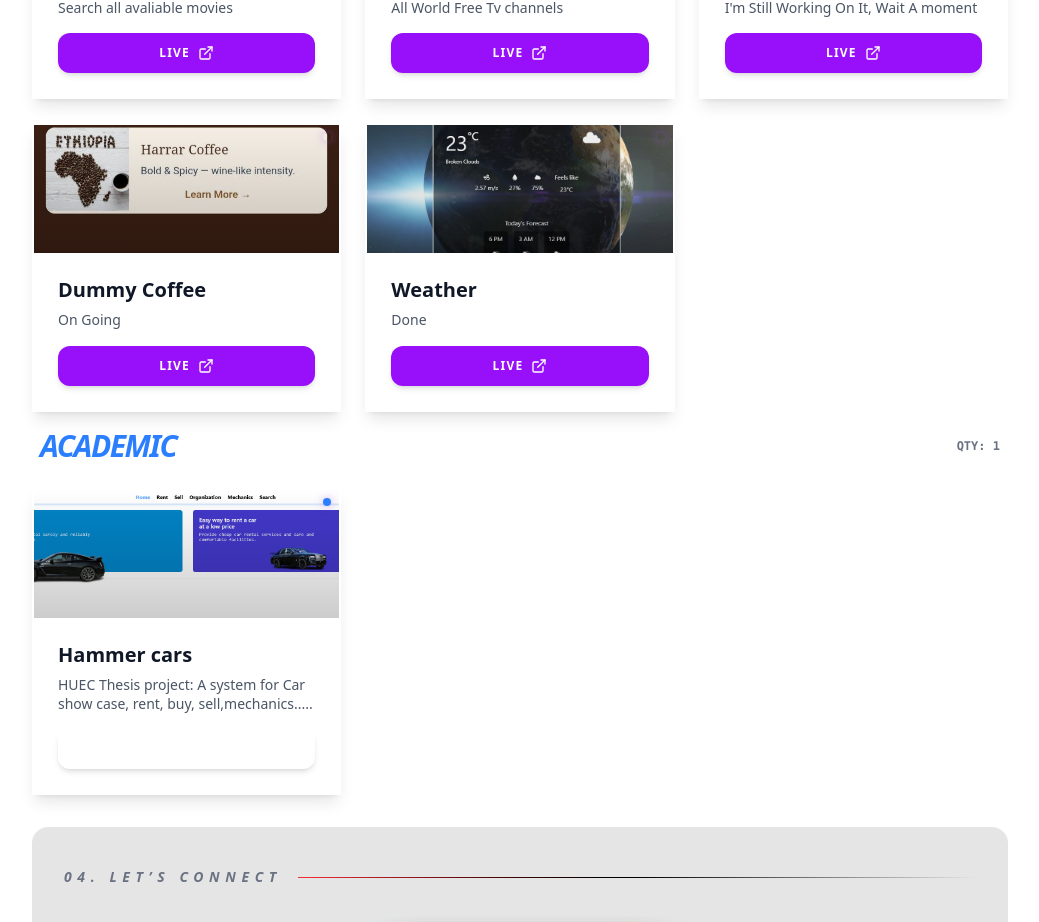
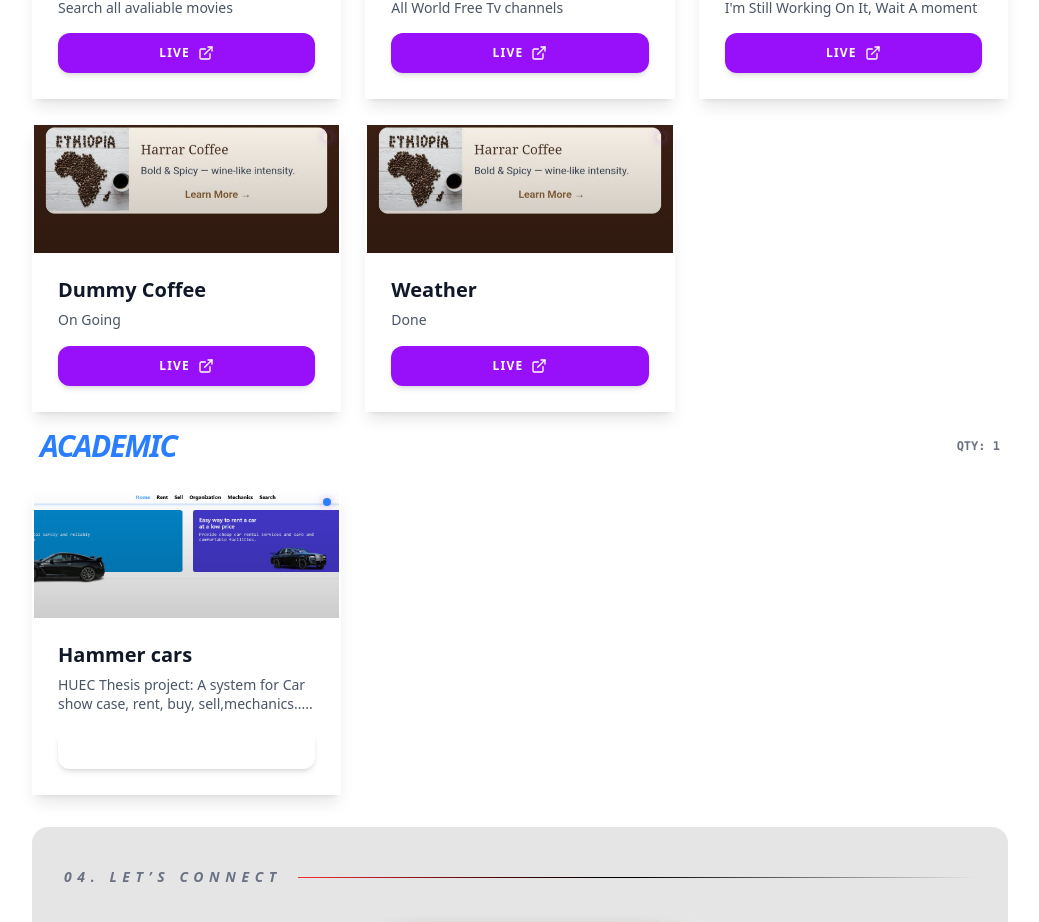
Before and after one commit to biniyamgossa1/biniyamgossa, a React (Vite) app: page / in a window 1280 px wide. Shown: the part 1856-2778 px from the top of the page, without its empty margins (120-1159 px from the left). Built offline with nearby package versions, Linux system fonts and the light colour scheme.

Commit message:
fixation

```diff
--- a/src/data/personalProjects.js
+++ b/src/data/personalProjects.js
@@ -2,7 +2,7 @@ import the100 from "../assets/images/projects/100.jpg"
 import free from "../assets/images/projects/freetv.jpg"
 import locked from "../assets/images/projects/locked.jpg"
 import cof from "../assets/images/projects/coffee.jpg"
-import Weather from "../assets/images/projects/we.jpg"
+
 
 
 export const personalProjects = [
@@ -41,7 +41,7 @@ export const personalProjects = [
     description: "Done ",
     tags: ["Result", "Find", "search"],
     link: "https://b-w.vercel.app/",
-     image:Weather
+     image:cof
   },
 
 ];
```
